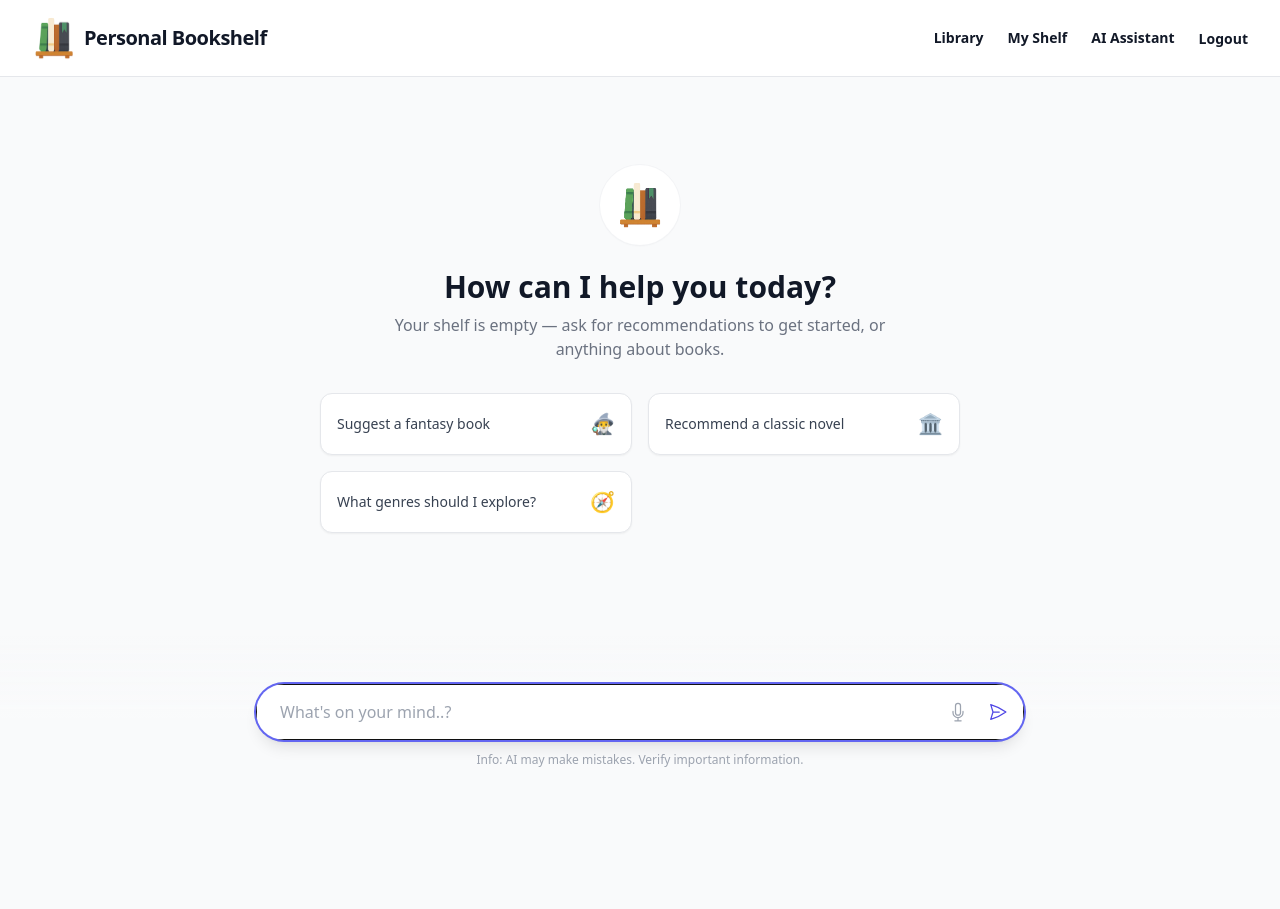
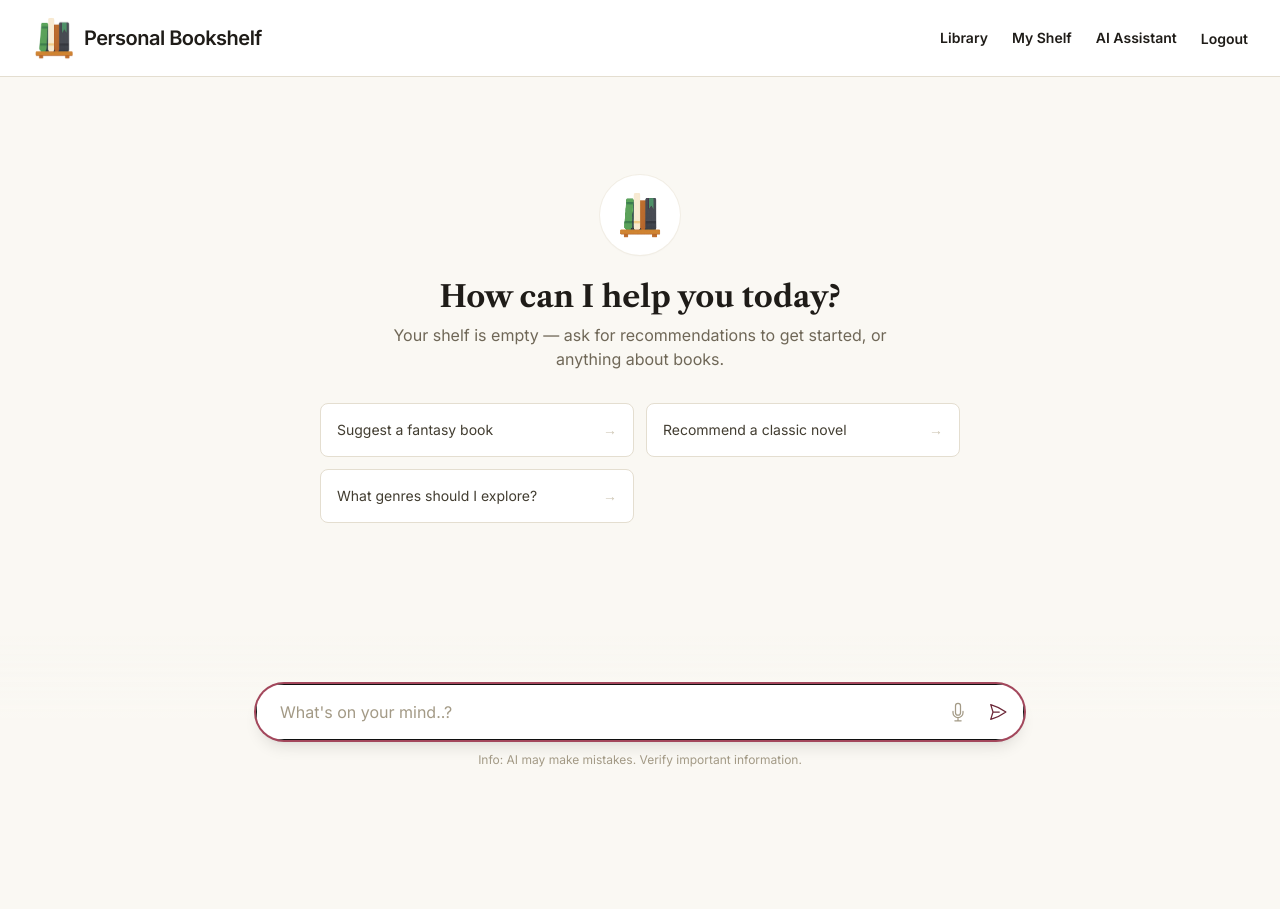
Before and after one commit to JoseSholly/personal-bookshelf, a Django app: page /chat/ in a window 1280 px wide. Run offline with Django 5.2, Linux system fonts and the light colour scheme; the visitor is signed in with stand-in values (Sample User, id 1); data that the repository does not hold is empty; some libraries are stand-ins or nearby versions.

Commit message:
Redesign UI: minimal ink-on-paper palette, library typography, restrained motion
- Replace indigo accent with a single oxblood ramp and remap Tailwind's
  gray scale to a warm paper/ink palette (recolors the app via one config
  block, no per-template churn)
- Add Libre Caslon Text (display serif) for headings/book titles and
  Inter for UI/body; global serif rule + .book-title class
- Desaturate status badges to monochrome with a small accent status dot;
  retheme card accent borders and star ratings to ink/oxblood
- Replace remote Flaticon PNGs with inline ink SVGs (book/sparkle/chart)
- Strip emoji + scale animation from chat chips; subtle arrow on hover
- Standardize transitions to 150ms; add fade-in, streaming caret, and
  prefers-reduced-motion handling in base styles

https://claude.ai/code/session_01F743QEAQ5kWhDVppwxnSmW

```diff
--- a/templates/base.html
+++ b/templates/base.html
@@ -7,26 +7,52 @@
     <meta name="viewport" content="width=device-width, initial-scale=1.0" />
     <title>{% block title %}Personal Bookshelf{% endblock %}</title>
 
+    <!-- Library type: display serif for headings, humanist sans for UI -->
+    <link rel="preconnect" href="https://fonts.googleapis.com">
+    <link rel="preconnect" href="https://fonts.gstatic.com" crossorigin>
+    <link
+        href="https://fonts.googleapis.com/css2?family=Libre+Caslon+Text:ital,wght@0,400;0,700;1,400&family=Inter:wght@400;500;600;700&display=swap"
+        rel="stylesheet">
+
     <!-- Tailwind CSS v4 CDN (typography plugin powers rendered markdown in chat) -->
     <script src="https://cdn.tailwindcss.com?plugins=typography"></script>
     <script>
         tailwind.config = {
             theme: {
                 extend: {
+                    fontFamily: {
+                        sans: ['Inter', 'ui-sans-serif', 'system-ui', 'sans-serif'],
+                        serif: ['"Libre Caslon Text"', 'Georgia', 'Cambria', 'serif'],
+                    },
                     colors: {
+                        // Oxblood — the single accent (primary actions, links, active state)
                         accent: {
-                            50: '#eef2ff',
-                            100: '#e0e7ff',
-                            200: '#c7d2fe',
-                            300: '#a5b4fc',
-                            400: '#818cf8',
-                            500: '#6366f1',
-                            600: '#4f46e5',
-                            700: '#4338ca',
-                            800: '#3730a3',
-                            900: '#312e81',
-                            950: '#1e1b4b',
-                        }
+                            50: '#fdf3f4',
+                            100: '#f8e4e7',
+                            200: '#eec6cd',
+                            300: '#dd9ba8',
+                            400: '#c4677c',
+                            500: '#a3475c',
+                            600: '#6b2737',
+                            700: '#591f2d',
+                            800: '#491a25',
+                            900: '#3c161f',
+                            950: '#250d12',
+                        },
+                        // Warm paper / ink — replaces Tailwind's cool gray everywhere
+                        gray: {
+                            50: '#faf8f3',
+                            100: '#f2eee5',
+                            200: '#e4ded0',
+                            300: '#cfc7b5',
+                            400: '#a39a86',
+                            500: '#6f6757',
+                            600: '#564f41',
+                            700: '#423d31',
+                            800: '#2e2a22',
+                            900: '#1f1c18',
+                            950: '#14110e',
+                        },
                     }
                 }
             }
@@ -34,8 +60,62 @@
     </script>
 
     <style>
+        :root {
+            --font-serif: "Libre Caslon Text", Georgia, Cambria, serif;
+        }
+
+        h1,
+        h2,
+        h3,
+        .book-title {
+            font-family: var(--font-serif);
+        }
+
+        .book-title {
+            font-style: italic;
+        }
+
         [x-cloak] {
             display: none !important;
+        }
+
+        /* Minimal entrance — used by chat messages */
+        .fade-in {
+            animation: fadeIn .15s ease-out both;
+        }
+
+        @keyframes fadeIn {
+            from {
+                opacity: 0;
+            }
+
+            to {
+                opacity: 1;
+            }
+        }
+
+        /* Streaming cursor */
+        .stream-caret::after {
+            content: '▍';
+            margin-left: 1px;
+            animation: blink 1s steps(1) infinite;
+        }
+
+        @keyframes blink {
+            50% {
+                opacity: 0;
+            }
+        }
+
+        @media (prefers-reduced-motion: reduce) {
+
+            *,
+            *::before,
+            *::after {
+                animation-duration: .001ms !important;
+                animation-iteration-count: 1 !important;
+                transition-duration: .001ms !important;
+            }
         }
     </style>
 
@@ -48,7 +128,7 @@
     {% block extra_head %}{% endblock %}
 </head>
 
-<body class="min-h-screen bg-gray-50 text-gray-900 antialiased" hx-headers='{"X-CSRFToken": "{{ csrf_token }}"}'>
+<body class="min-h-screen bg-gray-50 text-gray-900 antialiased font-sans" hx-headers='{"X-CSRFToken": "{{ csrf_token }}"}'>
     {% block navbar %}
     <!-- Top Navigation -->
     <header class="border-b border-gray-200 bg-white" x-data="{ mobileMenuOpen: false }">
@@ -186,14 +266,14 @@
             <div class="flex items-start">
                 <div class="flex-shrink-0">
                     <template x-if="type === 'success'">
-                        <svg class="h-6 w-6 text-green-400" fill="none" viewBox="0 0 24 24" stroke-width="1.5"
+                        <svg class="h-6 w-6 text-accent-600" fill="none" viewBox="0 0 24 24" stroke-width="1.5"
                             stroke="currentColor" aria-hidden="true">
                             <path stroke-linecap="round" stroke-linejoin="round"
                                 d="M9 12.75L11.25 15 15 9.75M21 12a9 9 0 11-18 0 9 9 0 0118 0z" />
                         </svg>
                     </template>
                     <template x-if="type === 'error'">
-                        <svg class="h-6 w-6 text-red-400" fill="none" viewBox="0 0 24 24" stroke-width="1.5"
+                        <svg class="h-6 w-6 text-red-600" fill="none" viewBox="0 0 24 24" stroke-width="1.5"
                             stroke="currentColor" aria-hidden="true">
                             <path stroke-linecap="round" stroke-linejoin="round"
                                 d="M12 9v3.75m9-.75a9 9 0 11-18 0 9 9 0 0118 0zm-9 3.75h.008v.008H12v-.008z" />
--- a/templates/books/partials/book_modal.html
+++ b/templates/books/partials/book_modal.html
@@ -51,7 +51,7 @@
                                                     @mouseenter="hoverRating = star" @mouseleave="hoverRating = 0"
                                                     class="focus:outline-none transition-colors duration-200">
                                                     <svg class="h-8 w-8"
-                                                        :class="(hoverRating >= star) || (!hoverRating && rating >= star) ? 'text-yellow-400 fill-current' : 'text-gray-300 fill-current'"
+                                                        :class="(hoverRating >= star) || (!hoverRating && rating >= star) ? 'text-accent-600 fill-current' : 'text-gray-300 fill-current'"
                                                         viewBox="0 0 20 20">
                                                         <path
                                                             d="M9.049 2.927c.3-.921 1.603-.921 1.902 0l1.07 3.292a1 1 0 00.95.69h3.462c.969 0 1.371 1.24.588 1.81l-2.8 2.034a1 1 0 00-.364 1.118l1.07 3.292c.3.921-.755 1.688-1.54 1.118l-2.8-2.034a1 1 0 00-1.175 0l-2.8 2.034c-.784.57-1.838-.197-1.539-1.118l1.07-3.292a1 1 0 00-.364-1.118L2.98 8.72c-.783-.57-.38-1.81.588-1.81h3.461a1 1 0 00.951-.69l1.07-3.292z" />
@@ -61,7 +61,7 @@
                                             <span class="ml-2 text-sm text-gray-500"
                                                 x-text="rating > 0 ? rating + '/5' : 'No rating'"></span>
                                             <button type="button" x-show="rating > 0" @click="rating = 0"
-                                                class="ml-4 text-xs text-gray-400 hover:text-red-500 underline">Clear</button>
+                                                class="ml-4 text-xs text-gray-400 hover:text-accent-600 underline">Clear</button>
                                         </div>
                                         {% if form.rating.errors %}
                                         <p class="mt-2 text-sm text-red-600">{{ form.rating.errors.0 }}</p>
@@ -90,7 +90,7 @@
 
                                     {% if form.instance.pk %}
                                     <button type="button"
-                                        class="mt-3 inline-flex w-full justify-center rounded-md bg-red-50 px-3 py-2 text-sm font-semibold text-red-600 shadow-sm ring-1 ring-inset ring-red-300 hover:bg-red-100 sm:mt-0 sm:w-auto sm:mr-3"
+                                        class="mt-3 inline-flex w-full justify-center rounded-md bg-white px-3 py-2 text-sm font-semibold text-red-600 shadow-sm ring-1 ring-inset ring-gray-300 hover:bg-gray-50 transition-colors duration-150 sm:mt-0 sm:w-auto sm:mr-3"
                                         hx-delete="{% url 'remove_user_book' user_book.id %}"
                                         hx-confirm="Are you sure you want to remove this book from your shelf?"
                                         hx-target="#book-row-{{ user_book.book.id }}" hx-swap="outerHTML"
--- a/templates/chat/chat.html
+++ b/templates/chat/chat.html
@@ -36,55 +36,55 @@
             </p>
 
             <!-- Suggestions Grid -->
-            <div class="grid grid-cols-1 md:grid-cols-2 gap-4 w-full max-w-2xl px-4">
+            <div class="grid grid-cols-1 md:grid-cols-2 gap-3 w-full max-w-2xl px-4">
                 {% if chat_stats.current_book %}
                 <button type="button"
                     onclick="fillInput('Tell me more about {{ chat_stats.current_book|escapejs }}')"
-                    class="flex items-center justify-between p-4 rounded-xl border border-gray-200 bg-white hover:bg-gray-50 transition-colors text-left text-gray-700 text-sm shadow-sm group">
-                    <span class="truncate pr-2">About "{{ chat_stats.current_book|truncatechars:28 }}"</span>
-                    <span class="text-xl group-hover:scale-110 transition-transform">📖</span>
+                    class="group flex items-center justify-between gap-2 rounded-lg border border-gray-200 bg-white p-4 text-left text-sm text-gray-700 transition-colors duration-150 hover:border-gray-300 hover:bg-gray-50">
+                    <span class="truncate">About &ldquo;{{ chat_stats.current_book|truncatechars:28 }}&rdquo;</span>
+                    <span class="text-gray-300 transition-colors duration-150 group-hover:text-accent-600">&rarr;</span>
                 </button>
                 {% endif %}
                 {% if chat_stats.want_to_read %}
                 <button type="button" onclick="fillInput('What should I read next from my want-to-read list?')"
-                    class="flex items-center justify-between p-4 rounded-xl border border-gray-200 bg-white hover:bg-gray-50 transition-colors text-left text-gray-700 text-sm shadow-sm group">
+                    class="group flex items-center justify-between gap-2 rounded-lg border border-gray-200 bg-white p-4 text-left text-sm text-gray-700 transition-colors duration-150 hover:border-gray-300 hover:bg-gray-50">
                     <span>What should I read next?</span>
-                    <span class="text-xl group-hover:scale-110 transition-transform">🔖</span>
+                    <span class="text-gray-300 transition-colors duration-150 group-hover:text-accent-600">&rarr;</span>
                 </button>
                 {% endif %}
                 {% if chat_stats.read %}
                 <button type="button" onclick="fillInput('Summarize my last read')"
-                    class="flex items-center justify-between p-4 rounded-xl border border-gray-200 bg-white hover:bg-gray-50 transition-colors text-left text-gray-700 text-sm shadow-sm group">
+                    class="group flex items-center justify-between gap-2 rounded-lg border border-gray-200 bg-white p-4 text-left text-sm text-gray-700 transition-colors duration-150 hover:border-gray-300 hover:bg-gray-50">
                     <span>Summarize my last read</span>
-                    <span class="text-xl group-hover:scale-110 transition-transform">📝</span>
+                    <span class="text-gray-300 transition-colors duration-150 group-hover:text-accent-600">&rarr;</span>
                 </button>
                 {% endif %}
                 {% if chat_stats.total %}
                 <button type="button" onclick="fillInput('Recommend a book based on my reading taste')"
-                    class="flex items-center justify-between p-4 rounded-xl border border-gray-200 bg-white hover:bg-gray-50 transition-colors text-left text-gray-700 text-sm shadow-sm group">
+                    class="group flex items-center justify-between gap-2 rounded-lg border border-gray-200 bg-white p-4 text-left text-sm text-gray-700 transition-colors duration-150 hover:border-gray-300 hover:bg-gray-50">
                     <span>Recommend something for me</span>
-                    <span class="text-xl group-hover:scale-110 transition-transform">✨</span>
+                    <span class="text-gray-300 transition-colors duration-150 group-hover:text-accent-600">&rarr;</span>
                 </button>
                 <button type="button" onclick="fillInput('How is my reading progress so far?')"
-                    class="flex items-center justify-between p-4 rounded-xl border border-gray-200 bg-white hover:bg-gray-50 transition-colors text-left text-gray-700 text-sm shadow-sm group">
+                    class="group flex items-center justify-between gap-2 rounded-lg border border-gray-200 bg-white p-4 text-left text-sm text-gray-700 transition-colors duration-150 hover:border-gray-300 hover:bg-gray-50">
                     <span>What's my reading progress?</span>
-                    <span class="text-xl group-hover:scale-110 transition-transform">📊</span>
+                    <span class="text-gray-300 transition-colors duration-150 group-hover:text-accent-600">&rarr;</span>
                 </button>
                 {% else %}
                 <button type="button" onclick="fillInput('Suggest a fantasy book')"
-                    class="flex items-center justify-between p-4 rounded-xl border border-gray-200 bg-white hover:bg-gray-50 transition-colors text-left text-gray-700 text-sm shadow-sm group">
+                    class="group flex items-center justify-between gap-2 rounded-lg border border-gray-200 bg-white p-4 text-left text-sm text-gray-700 transition-colors duration-150 hover:border-gray-300 hover:bg-gray-50">
                     <span>Suggest a fantasy book</span>
-                    <span class="text-xl group-hover:scale-110 transition-transform">🧙‍♂️</span>
+                    <span class="text-gray-300 transition-colors duration-150 group-hover:text-accent-600">&rarr;</span>
                 </button>
                 <button type="button" onclick="fillInput('Recommend a classic novel')"
-                    class="flex items-center justify-between p-4 rounded-xl border border-gray-200 bg-white hover:bg-gray-50 transition-colors text-left text-gray-700 text-sm shadow-sm group">
+                    class="group flex items-center justify-between gap-2 rounded-lg border border-gray-200 bg-white p-4 text-left text-sm text-gray-700 transition-colors duration-150 hover:border-gray-300 hover:bg-gray-50">
                     <span>Recommend a classic novel</span>
-                    <span class="text-xl group-hover:scale-110 transition-transform">🏛️</span>
+                    <span class="text-gray-300 transition-colors duration-150 group-hover:text-accent-600">&rarr;</span>
                 </button>
                 <button type="button" onclick="fillInput('What genres should I explore?')"
-                    class="flex items-center justify-between p-4 rounded-xl border border-gray-200 bg-white hover:bg-gray-50 transition-colors text-left text-gray-700 text-sm shadow-sm group">
+                    class="group flex items-center justify-between gap-2 rounded-lg border border-gray-200 bg-white p-4 text-left text-sm text-gray-700 transition-colors duration-150 hover:border-gray-300 hover:bg-gray-50">
                     <span>What genres should I explore?</span>
-                    <span class="text-xl group-hover:scale-110 transition-transform">🧭</span>
+                    <span class="text-gray-300 transition-colors duration-150 group-hover:text-accent-600">&rarr;</span>
                 </button>
                 {% endif %}
             </div>
```
Also changed, not shown: templates/books/partials/book_card.html (+17 -12 lines), templates/books/partials/book_detail_modal.html (+8 -4 lines), templates/books/partials/book_row.html (+8 -6 lines), templates/books/user_bookshelf.html (+12 -10 lines), templates/home.html (+18 -6 lines).
